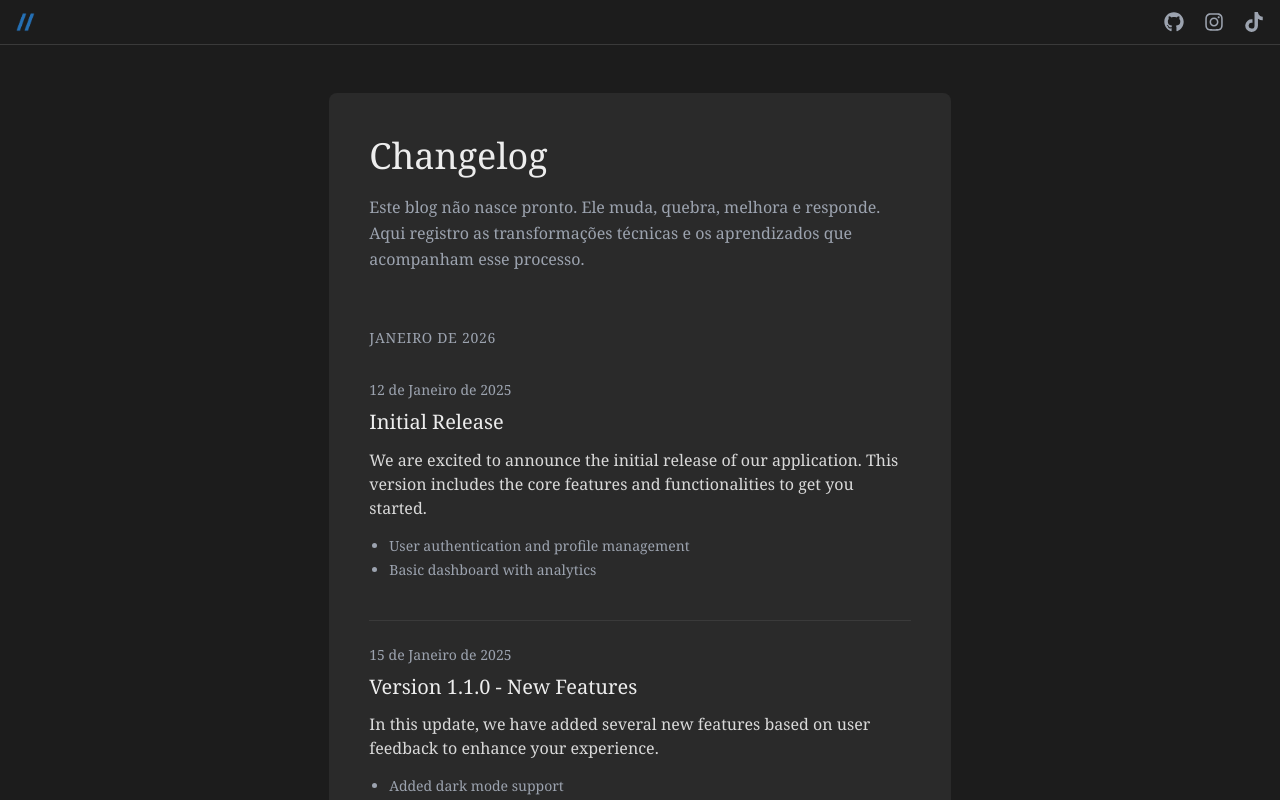
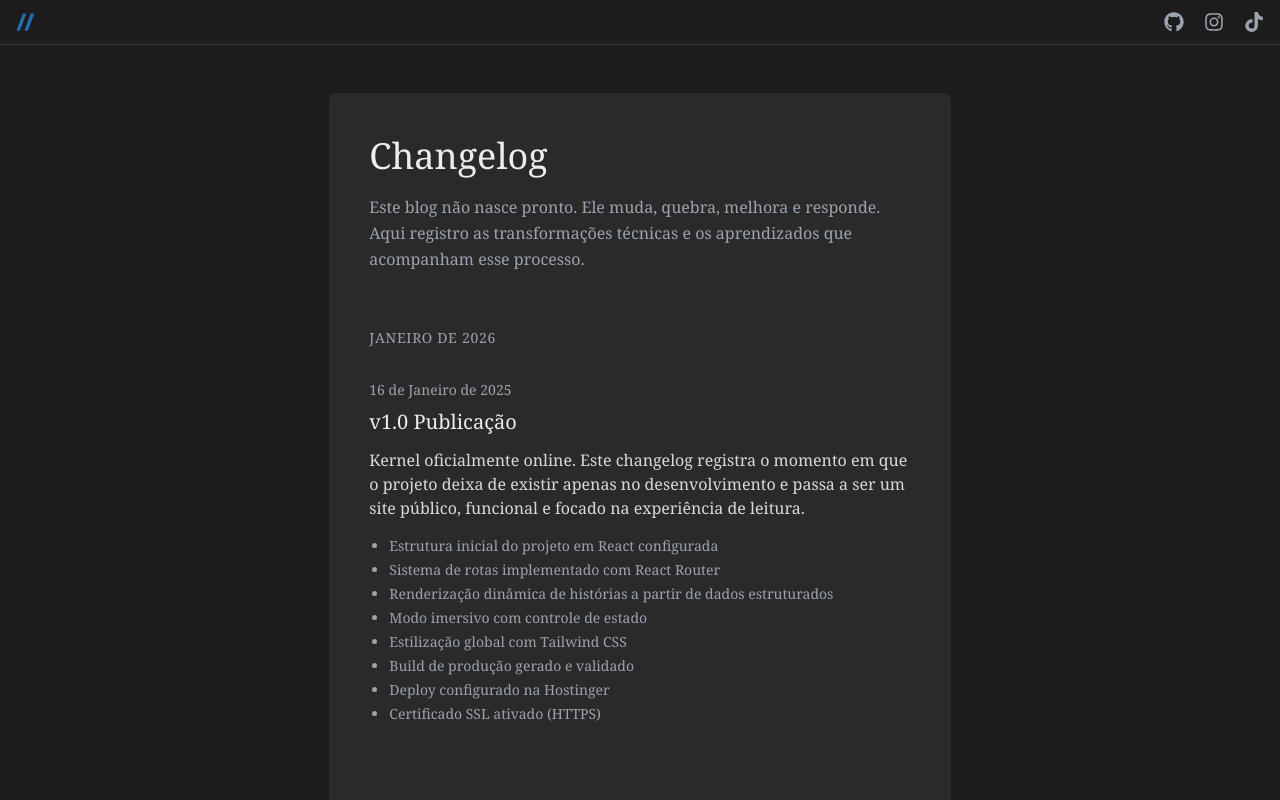
Before and after one commit to Kotige/cdh, a React (Vite) app: page /changelog in a window 1280 px wide. Shown: the top 800 px of the page. Built offline with nearby package versions, Linux system fonts and the light colour scheme; a web font is replaced by a local one.

Commit message:
feat:first changelog

```diff
--- a/src/data/changelog.js
+++ b/src/data/changelog.js
@@ -1,26 +1,21 @@
-import { formatDateTime } from "../utils/formatDateTime";
-
 export const changelogData = [
     {
         period: "Janeiro de 2026",
         entries: [
             {
-                date:"12 de Janeiro de 2025",
-                title: "Initial Release",
-                description: "We are excited to announce the initial release of our application. This version includes the core features and functionalities to get you started.",
+                date:"16 de Janeiro de 2025",
+                title: "v1.0 Publicação",
+                description: "Kernel oficialmente online. Este changelog registra o momento em que o projeto deixa de existir apenas no desenvolvimento e passa a ser um site público, funcional e focado na experiência de leitura.",
                 items: [
-                    "User authentication and profile management",
-                    "Basic dashboard with analytics",
+                    "Estrutura inicial do projeto em React configurada",
+                    "Sistema de rotas implementado com React Router",
+                    "Renderização dinâmica de histórias a partir de dados estruturados",
+                    "Modo imersivo com controle de estado",
+                    "Estilização global com Tailwind CSS",
+                    "Build de produção gerado e validado",
+                    "Deploy configurado na Hostinger",
+                    "Certificado SSL ativado (HTTPS)",
                 ]
-            },
-            {
-                date: "15 de Janeiro de 2025",
-                title: "Version 1.1.0 - New Features",
-                description: "In this update, we have added several new features based on user feedback to enhance your experience.",
-                items: [
-                    "Added dark mode support",
-                    "Introduced new analytics widgets",
-                ],
             },
         ],
     },
```
